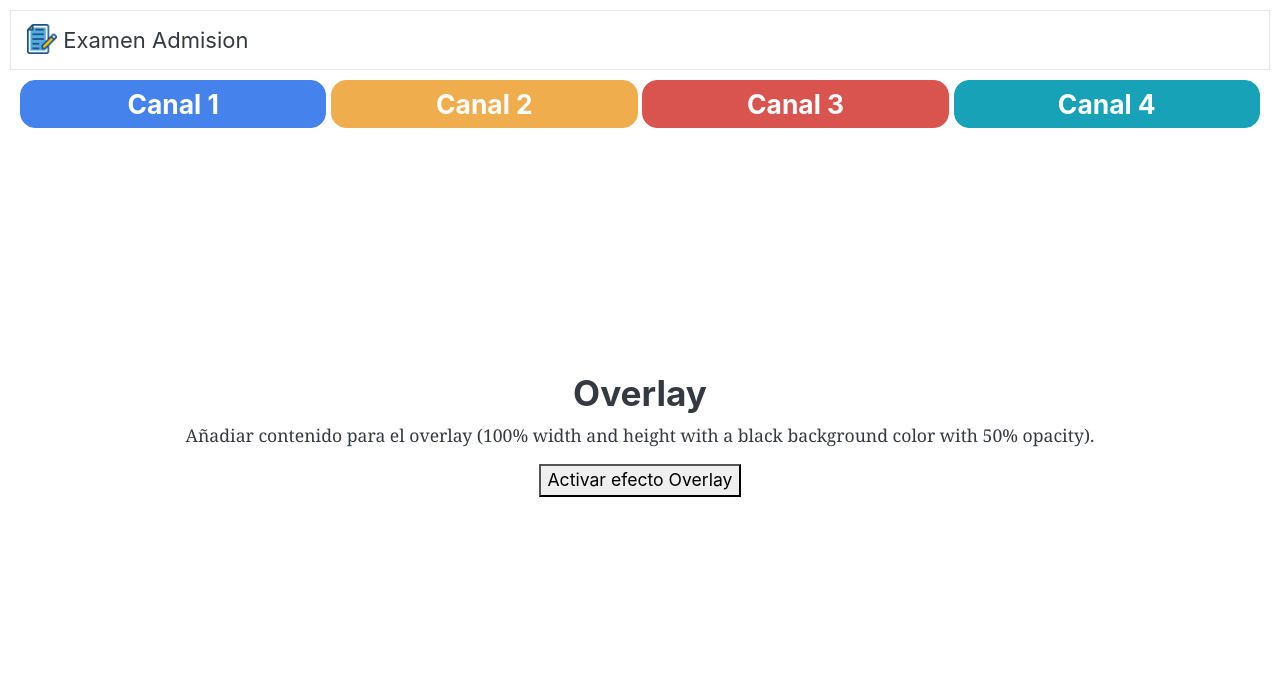
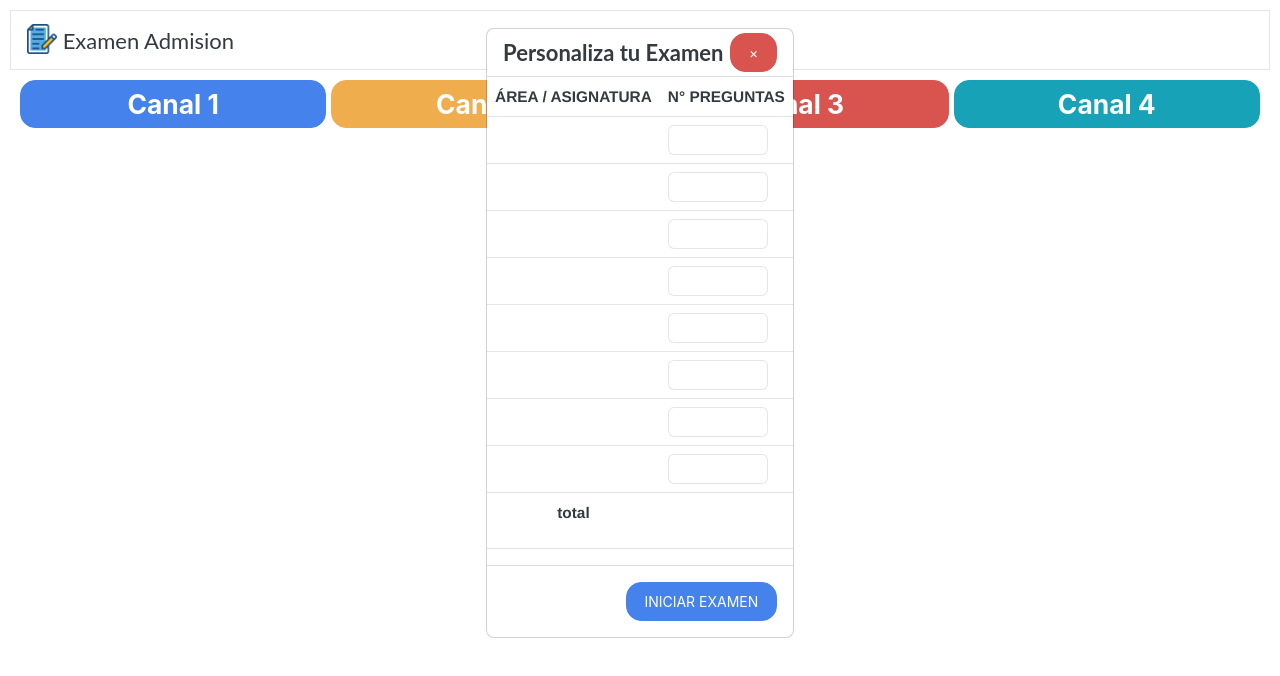
Before and after one commit to juacko/Quiz-web-app, a plain HTML site: page inicio.html in a window 1280 px wide. Drawn offline with nearby package versions, Linux system fonts and the light colour scheme.

Commit message:
inicio de examen limpiar pantalla

```diff
--- a/css/estilos.css
+++ b/css/estilos.css
@@ -1,13 +1,14 @@
-
+/*
 * {
   transition: all 0.3s;
 }
-
+ */
 body {
   padding: 5px;
   margin: 5px;
   text-align: center;
   background-image: url("/img/wallpaper.jpg") ;
+  font-family: 'Lato', sans-serif;
   /* font-family: calibri; */
 }
 
@@ -18,6 +19,7 @@ body {
   grid-template-columns: repeat(auto-fit, minmax(15rem, 1fr));
   gap: 0.3rem;
   grid-auto-rows: 3rem;
+  transition: all 0.3s;
  }
 
 .panelExamen {
@@ -29,10 +31,46 @@ body {
   grid-template-columns: repeat(auto-fill, minmax(100%, 1fr));
   gap: 1rem;
   grid-auto-rows: auto;
+  transition: all 0.3s;
 }
+/* MODAL */
+.modal {
+  display: flex;
+  justify-content: center;
 
+}
+.modal-header {
+  height: 3rem;
+
+}
 /* ESTILOS PARA TABLA*/
 
+td {
+text-align: center;
+justify-content: center;
+}
+th {
+  font-family: 'Franklin Gothic Medium', 'Arial Narrow', Arial, sans-serif;
+
+}
+.modal input {
+  height: 30px;
+  width: 100px;
+  display: flex;
+  justify-content: center;
+  align-items: center;
+  text-align: center;
+}
+tbody {
+  height: 200px;
+}
+.table {
+  height: 5rem;
+  width: auto;
+}
+p {
+  font-family: 'Franklin Gothic Medium', 'Arial Narrow', Arial, sans-serif;
+}
 
 /* ESTILOS PARA EXAMEN */
 .contenedor {
@@ -43,6 +81,7 @@ body {
   flex-direction: column;
   justify-content: center;
   align-items: center;
+  transition: all 0.3s;
 }
 
 .encabezado {
@@ -52,21 +91,25 @@ body {
   width: 70%;
   max-width: 600px;
   padding: 10px;
+  transition: all 0.3s;
 }
 
 .categoria {
   opacity: 0.3;
   text-align: left;
+  transition: all 0.3s;
 }
 
 .pregunta {
   padding: 10px;
+  transition: all 0.3s;
 }
 
 .imagen {
   object-fit: cover;
   height: 0px;
   width: 0px;
+  transition: all 0.3s;
 }
 
 #btn1 {
--- a/css/estilos_home.css
+++ b/css/estilos_home.css
@@ -4,6 +4,7 @@
 }
 body{
     font-family: 'Lato', sans-serif;
+    background-color: slategrey;
 }
 .wrapper{
     width: 1170px;
@@ -107,3 +108,34 @@ margin: 30% 0;
 font-size: 30px;
 }
 }
+/* TABLA */
+
+.container-table {
+    width: 90%;
+    margin: 50px auto;
+    background: #fff;
+
+    display: grid;
+    grid-template-columns: repeat(2, 1fr);
+    grid-auto-rows: 50px;
+}
+
+.table-header {
+    display: flex;
+    justify-content: center;
+    align-items: center;
+    height: 50px;
+}
+.table-contain{
+    display: flex;
+    justify-content: center;
+    align-items: center;
+
+}
+.table-contain-materia{
+
+}
+
+.table-contain-npreguntas{
+
+}
--- a/inicio.html
+++ b/inicio.html
@@ -16,7 +16,7 @@
   <body class="center">
     <!-- nav bar -->
     <nav class="navbar navbar-light bg-light">
-      <a class="navbar-brand" href="#">
+      <a class="navbar-brand" href="home.html">
         <img src="/img/examen.png" width="30" height="30" class="d-inline-block align-top" alt="" id="img">
         Examen Admision
       </a>
@@ -65,8 +65,7 @@
               <span aria-hidden="true">&times;</span>
             </button>
           </div>
-          <div class="table-responsive">
-            <table class="table table-striped table-sm" id="tabla">
+            <table class="table" id="tabla">
               <thead class="thead">
                 <tr>
                   <th scope="col">ÁREA / ASIGNATURA</th>
@@ -171,17 +170,14 @@
                     />
                   </td>
                 </tr>
+                <tr>
+                  <th scope="row"><p id="total">total</p></th>
+                  <td>
+                    <p id="sumTotal" placeholder="40">
+                  </td>
+                </tr>
               </tbody>
             </table>
-          </div>
-          <div class="totalPreguntasExam">
-            <div class="container">
-              <p id="totalP"><b>Total Preguntas</b></p>
-            </div>
-            <div class="container">
-              <b><input id="numPreguntasExam"></b>  <!-- probando atrapar valor de un input -->
-            </div>
-          </div>
           <div class="modal-footer">
             <nav>
               <!-- <a href="./exam.html"> -->
@@ -196,7 +192,7 @@
     </div>
 
     <!-- añandiendo exam.html al inicio -->
-    <div class="contenedor">
+    <div class="contenedor" id="quizPanel">
       <div class="puntaje" id="puntaje"></div>
       <div class="encabezado">
         <div class="categoria" id="categoria"></div>
@@ -211,7 +207,7 @@
     </div>
 
     <!-- overlay -->
-    <div id="overlay" onclick="off()">
+<!--     <div id="overlay" onclick="off()">
       <img src="https://datanoticias.com/wp-content/uploads/2020/06/UAEMex-examen-admisi%C3%B3n-convocatoria-2020.jpg" alt="">
     </div>
 
@@ -219,7 +215,7 @@
       <h2>Overlay</h2>
       <p>Añadiar contenido para el overlay (100% width and height with a black background color with 50% opacity).</p>
       <button onclick="on()">Activar efecto Overlay</button>
-    </div>
+    </div> -->
    <!--  <iframe class="panelExamen" src="./exam.html"></iframe> -->
      <!-- llamando un valor -->
   <!--    <label for="domTextElement">Escribe algo aqui: </label>
--- a/js/index.js
+++ b/js/index.js
@@ -4,8 +4,10 @@ let reiniciar_puntos_al_reiniciar_el_juego = true;
 var inicio_juego = false;
 
 window.onload = function () {
+  hideQuizPanel()
   base_preguntas = readText("base-preguntas.json");
   interprete_bp = JSON.parse(base_preguntas);
+
   //escogerPreguntaAleatoria();
 };
 var entrada1;
@@ -24,6 +26,7 @@ let preguntas_correctas = 0;
 
 function iniciarExamen() {
   closeModal();
+  showQuizPanel()
   escogerPreguntaAleatoria();
   entrada1 = document.getElementById("entrada1").value;
 }
@@ -79,7 +82,7 @@ function escogerPreguntaAleatoria() {
           if (result.isConfirmed) {
             Swal.fire("Reiniciando!", "Selecciona una categoria", "success");
           }
-
+         hideQuizPanel()
         });
     }
 
@@ -304,6 +307,16 @@ function on() {
 function off() {
   document.getElementById("overlay").style.display = "none";
 }
+/* OCULTAR / MOSTRAR PANEL DE PREGUNTAS */
+function hideQuizPanel(){
+  document.getElementById("quizPanel").style.visibility = "hidden"; // oculta
+}
+
+function showQuizPanel(){
+  document.getElementById("quizPanel").style.visibility = "visible"; // muestra
+}
+
+
 /* const getValueInput = () =>{
   let inputValue = document.getElementById("domTextElement").value;
   document.getElementById("valueInput").innerHTML = inputValue;
```
Also changed, not shown: home.html (+8 -8 lines).
